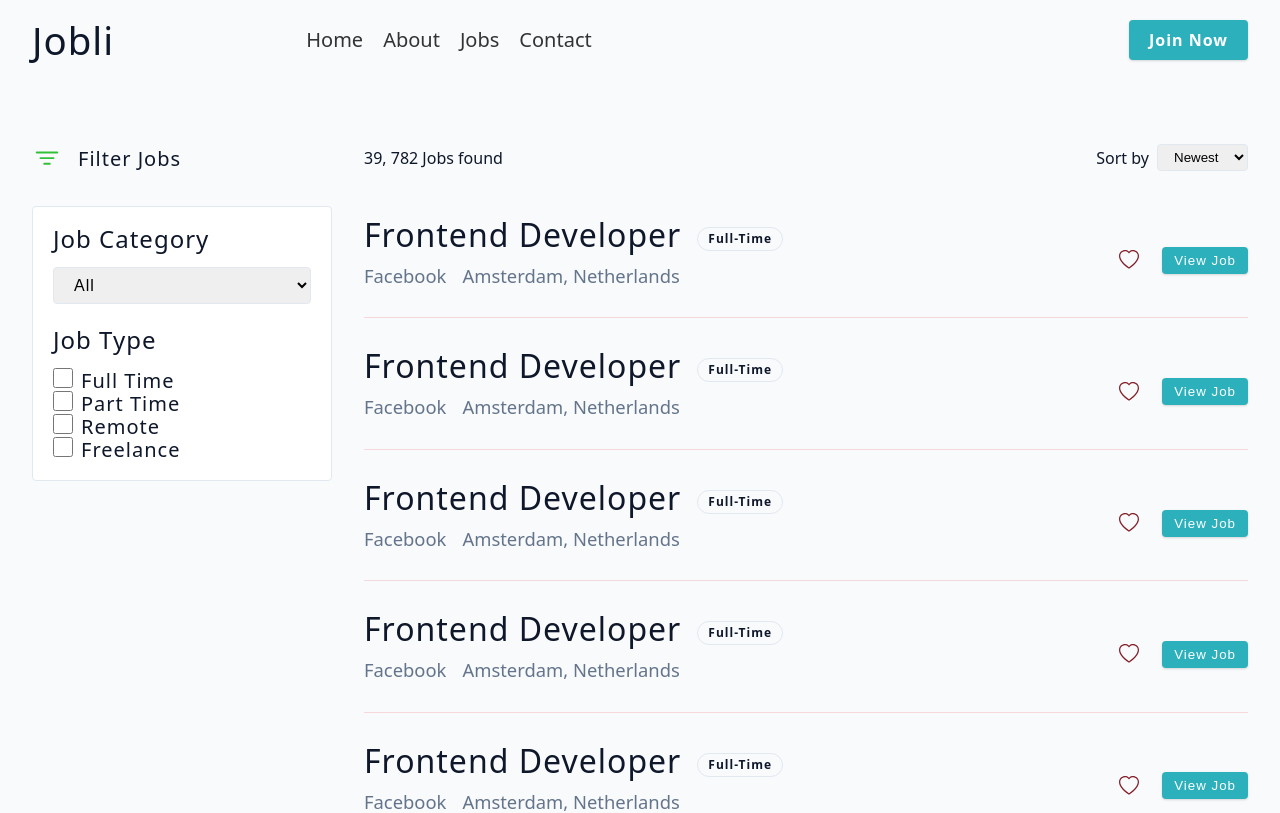
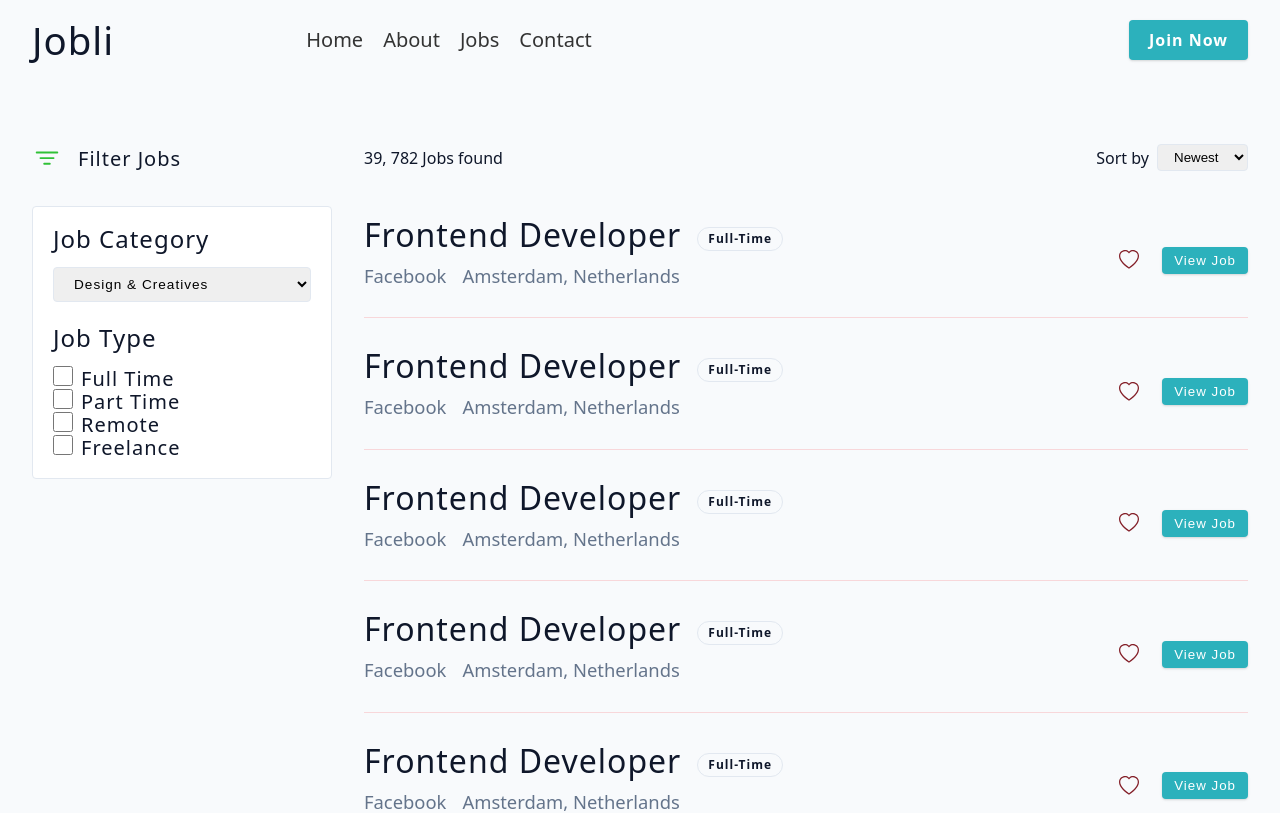
Before and after one commit to Jon-Felipe/jobli, a React (Vite) app in the folder client/: page /jobs in a window 1280 px wide. Shown: the top 813 px of the page. Built offline with nearby package versions, Linux system fonts and the light colour scheme.

Commit message:
replaced select dummy values with job categories

```diff
--- a/client/src/components/Select.tsx
+++ b/client/src/components/Select.tsx
@@ -1,15 +1,18 @@
 import styled from 'styled-components';
+
+// extras
+import { JobCategory } from '../utils/types';
 
 type Props = {
   name: string;
-  values: string[];
+  values: JobCategory[];
 };
 
 function Select({ name, values }: Props) {
   return (
     <Wrapper name={name} id={name}>
       {values.map((item, i) => (
-        <option key={i}>{item}</option>
+        <option key={i}>{item.title}</option>
       ))}
     </Wrapper>
   );
@@ -22,7 +25,7 @@ const Wrapper = styled.select`
   padding: 0.5rem 1rem;
   border-radius: var(--border-radius);
   border: 1px solid var(--grey-200);
-  font-size: 1rem;
+  font-size: 0.85rem;
   text-transform: capitalize;
   letter-spacing: var(--letter-spacing);
   cursor: pointer;
--- a/client/src/pages/Jobs.tsx
+++ b/client/src/pages/Jobs.tsx
@@ -6,7 +6,7 @@ import JobCard from '../components/JobCard';
 import Select from '../components/Select';
 
 // extras
-import { dummy_jobs } from '../utils/constants';
+import { dummy_jobs, jobCategories } from '../utils/constants';
 
 type Props = {};
 
@@ -22,7 +22,7 @@ function Jobs({}: Props) {
           {/* job category filter */}
           <div className='filters__content-catgory'>
             <h3>Job Category</h3>
-            <Select name='category' values={['all', 'development']} />
+            <Select name='category' values={jobCategories} />
           </div>
           {/* job type filter */}
           <div className='filters__content-type'>
```
